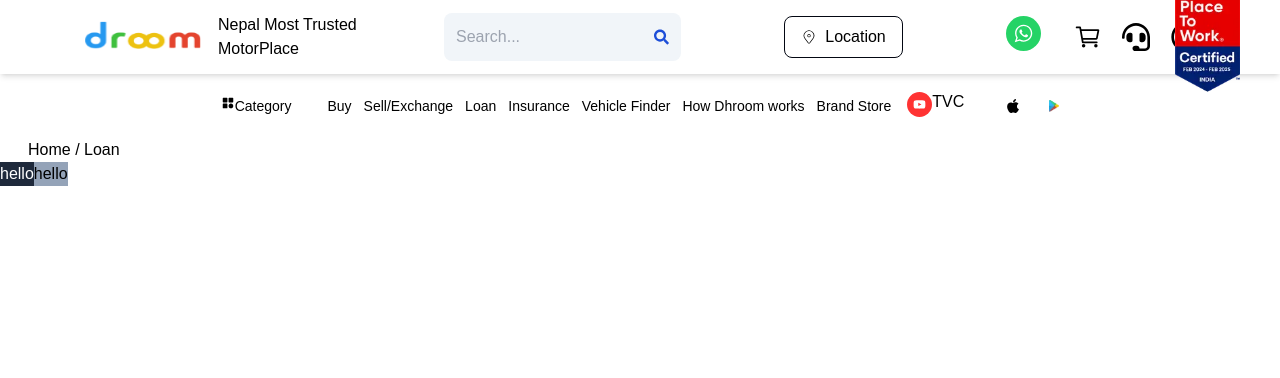
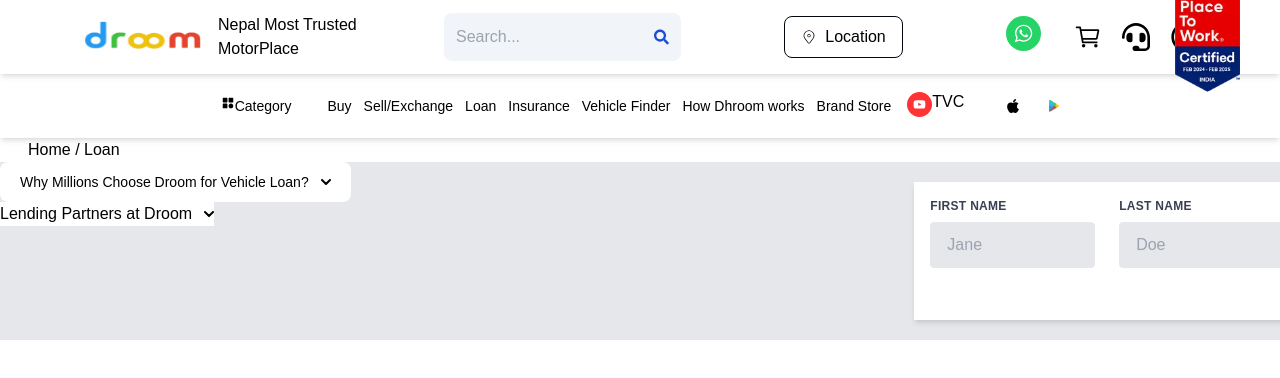
Before and after one commit to Arjitlohani/AutoMobile, a Next.js app: page /loan in a window 1280 px wide. Shown: the top 378 px of the page. Built offline with nearby package versions, Linux system fonts and the light colour scheme.

Commit message:
loan page setup

```diff
--- a/src/app/loan/page.tsx
+++ b/src/app/loan/page.tsx
@@ -1,33 +1,105 @@
+'use client'
+import { useState } from "react";
 import LoanNav from "@/components/utils/LoanNav";
 import Navbar from "@/components/utils/Navbar";
 
-
-
-const page = () => {
+const Page = () => {
+    const [isDropdownOpen, setIsDropdownOpen] = useState(false);
     const handleProfileCard = () => {
         console.log("Profile card handled");
     };
 
     const isOpenProfileCard = false;
+
+    const handleDropdownToggle = () => {
+        setIsDropdownOpen((prev) => !prev);
+    };
+
     return (
         <>
             <Navbar handelProfileCard={handleProfileCard} isOpenProfileCard={isOpenProfileCard} />
-   <LoanNav/>
+            <LoanNav />
             <h3 className="ml-7">Home / Loan</h3>
-   <div className="w-full flex ">
-    <div className=" bg-slate-800 text-white">
-    hello
+            <div className="w-full flex bg-gray-200">
+                <div className="w-full">
+                    <button
+                        onClick={handleDropdownToggle}
+                        className=" bg-white hover:bg-blue-100 focus:ring-4 focus:outline-none focus:ring-blue-300
+                        font-medium rounded-lg text-sm px-5 py-2.5 text-center inline-flex items-center dark:bg-blue-600
+                         dark:hover:bg-blue-700 dark:focus:ring-blue-800"
+                        type="button"
+                    >
+                        Why Millions Choose Droom for Vehicle Loan?
+                        <svg className="w-2.5 h-2.5 ms-3" aria-hidden="true" xmlns="http://www.w3.org/2000/svg" fill="none" viewBox="0 0 10 6">
+                            <path stroke="currentColor" strokeLinecap="round" strokeLinejoin="round" strokeWidth="2" d="M1 1L5 5L9 1" />
+                        </svg>
+                    </button>
+
+                    {/* Dropdown menu */}
+                    {isDropdownOpen && (
+                        <div id="dropdown" className="z-10 bg-white divide-y divide-gray-100 rounded-lg shadow w-1/2 dark:bg-gray-700">
+                            <ul className="py-2 text-sm text-gray-700 dark:text-gray-200" aria-labelledby="dropdownDefaultButton">
+                                <li>
+                                    <a href="#" className="block px-4 py-2 hover:bg-gray-100 dark:hover:bg-gray-600 dark:hover:text-white">Dashboard</a>
+                                </li>
+                                <li>
+                                    <a href="#" className="block px-4 py-2 hover:bg-gray-100 dark:hover:bg-gray-600 dark:hover:text-white">Settings</a>
+                                </li>
+                                <li>
+                                    <a href="#" className="block px-4 py-2 hover:bg-gray-100 dark:hover:bg-gray-600 dark:hover:text-white">Earnings</a>
+                                </li>
+                                <li>
+                                    <a href="#" className="block px-4 py-2 hover:bg-gray-100 dark:hover:bg-gray-600 dark:hover:text-white">Sign out</a>
+                                </li>
+                            </ul>
+                        </div>
+                    )}
+                    <div >
+                      <button className="flex bg-white items-center">
+                      <h3>Lending Partners at Droom</h3>
+                      <svg className="w-2.5 h-2.5 ms-3 " aria-hidden="true" xmlns="http://www.w3.org/2000/svg" fill="none" viewBox="0 0 10 6">
+                            <path stroke="currentColor" strokeLinecap="round" strokeLinejoin="round" strokeWidth="2" d="M1 1L5 5L9 1" />
+                        </svg>
+
+                      </button>
+                    </div>
                 </div>
 
-    <div className=" bg-slate-400">
-    hello
-
+                <div className="">
+                    <form className="w-full max-w-lg m-5 bg-white p-4 shadow-md">
+                        {/* Form fields */}
+                        {/* First Name and Last Name */}
+                        <div className="flex flex-wrap -mx-3 mb-6">
+                            <div className="w-full md:w-1/2 px-3 mb-6 md:mb-0">
+                                <label className="block uppercase tracking-wide text-gray-700 text-xs font-bold mb-2" htmlFor="grid-first-name">
+                                    First Name
+                                </label>
+                                <input
+                                    className="appearance-none block w-full bg-gray-200 text-gray-700 border rounded py-3 px-4 mb-3 leading-tight focus:outline-none focus:bg-white"
+                                    id="grid-first-name"
+                                    type="text"
+                                    placeholder="Jane"
+                                />
+                            </div>
+                            <div className="w-full md:w-1/2 px-3">
+                                <label className="block uppercase tracking-wide text-gray-700 text-xs font-bold mb-2" htmlFor="grid-last-name">
+                                    Last Name
+                                </label>
+                                <input
+                                    className="appearance-none block w-full bg-gray-200 text-gray-700 border border-gray-200 rounded py-3 px-4 leading-tight focus:outline-none focus:bg-white focus:border-gray-500"
+                                    id="grid-last-name"
+                                    type="text"
+                                    placeholder="Doe"
+                                />
+                            </div>
                         </div>
 
+                        {/* Additional form fields (e.g., Email and Mobile No.) */}
+                    </form>
+                </div>
             </div>
         </>
-
-  )
+    );
 }
 
-export default page
+export default Page;
--- a/src/components/utils/LoanNav.tsx
+++ b/src/components/utils/LoanNav.tsx
@@ -6,7 +6,7 @@
 
 const LoanNav = () => {
   return (
-    <div className='flex flex-col sm:flex-row gap-4 justify-center items-center h-16 p-4'>
+    <div className='flex flex-col sm:flex-row gap-4 justify-center items-center h-16 p-4 bg-white shadow-md'>
        <button  className='text-xs sm:text-sm  mr-5 flex justify-center ' ><BiSolidCategory />Category</button>
        {/* Adjusted text size */}
       <nav className='flex flex-row flex-nowrap gap-3 o'> {/* Use flex-nowrap to prevent wrapping and overflow-x-auto for scrolling */}
```
Lines whose indentation alone changed are shown as unchanged.
